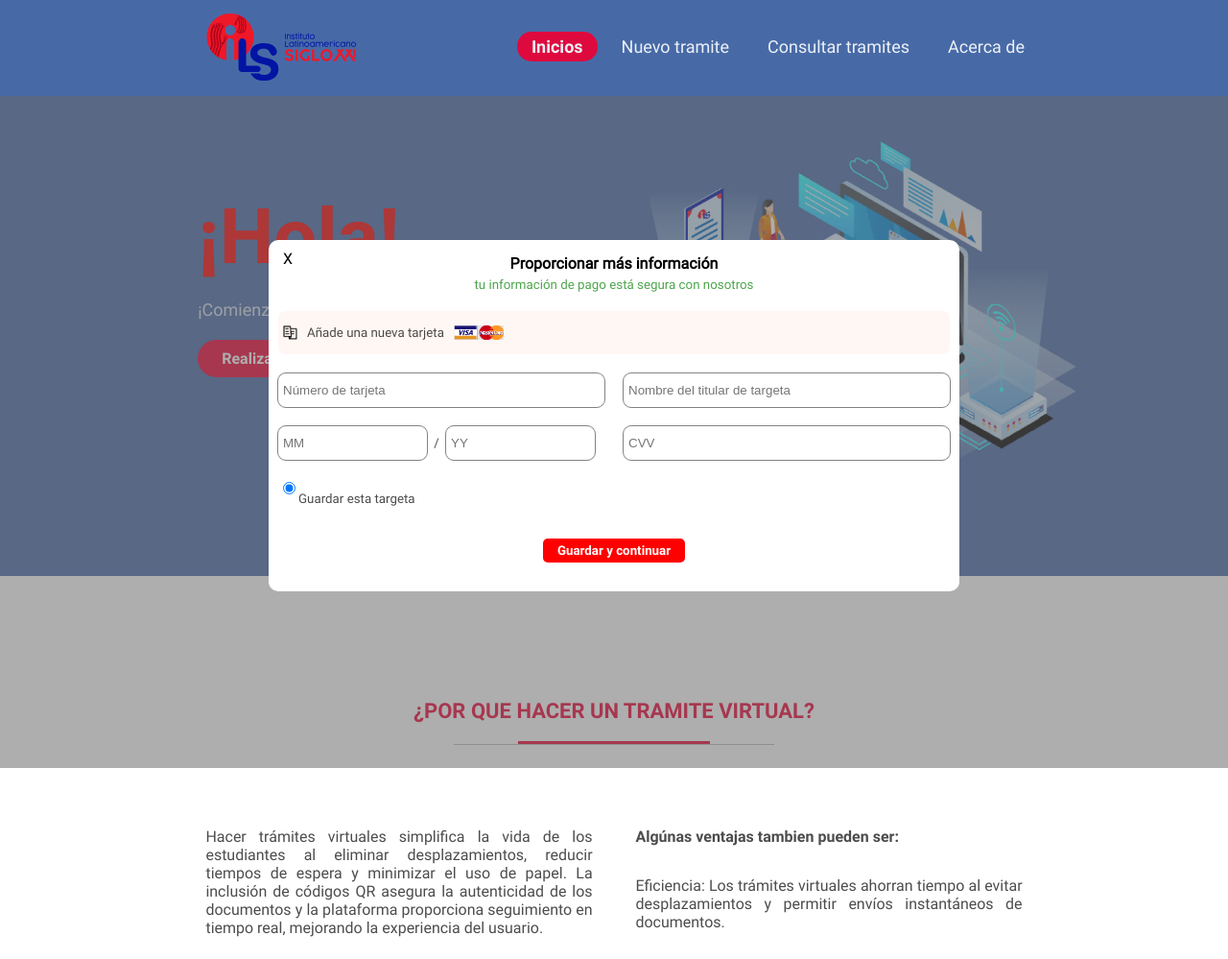
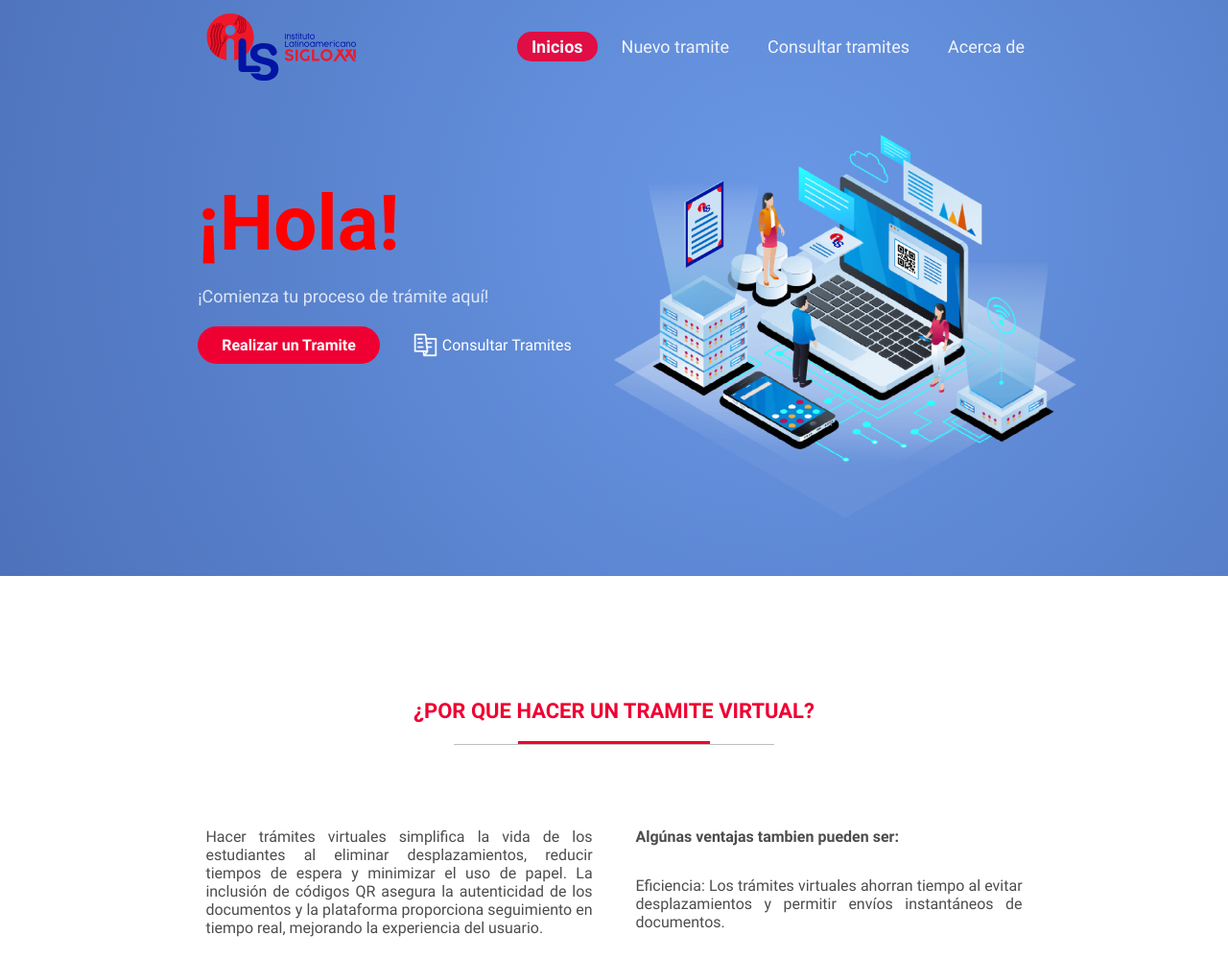
Before and after one commit to RTzm4d48/FUT_CTR-B_v5, a Django app: page / in a window 1280 px wide. Shown: the top 999 px of the page at 96% size. Run offline with Django 4.2, Linux system fonts and the light colour scheme; some libraries are stand-ins or nearby versions.

Commit message:
style.index: add gradient colors and animations

```diff
--- a/myapp/templates/index.html
+++ b/myapp/templates/index.html
@@ -28,11 +28,16 @@
     .content_h{
         position: relative;
         width: 100%;
-        height: 500px;
+        height: calc(500px + 100px);
         color: black;
         display: flex;
-        background: #476aa7;
+        flex-direction: column;
+        background: rgb(89, 134, 212);
         margin: auto;
+        background: radial-gradient(circle at center, #6a98e6, #3c5ca1);
+        background-position: left 200px center;
+        background-size: 1000px 1000px; /* Tamaño inicial */
+        animation: gradientAnimation 6s linear infinite;
     }
     .subcontent {
         width: 70%;
@@ -171,11 +176,14 @@
         cursor: pointer;
     }
     .more:hover{
-        background: #476aa7;
+        background: rgb(72, 107, 168);
         color: white;
     }
     .line{
         opacity: 0;
+    }
+    .color_nav{
+        background: rgba(72, 107, 168, 0);
     }
     .title_content{
         width: 100%;
@@ -338,9 +346,22 @@
     }
 </style>
 
-
+<!-- -----Una pequeña modificacion para que por temas de navbar---- -->
+<style>
+    .content_definitive{
+        position: relative;
+        top:0px;
+        /* background: orange; */
+    }
+    .relleno{
+        width: 100%;
+        height: 100px;
+        /* background: goldenrod; */
+    }
+</style>
 <section>
 <div class="content_h">
+    <div class="relleno"></div>
     <div class="subcontent dynamic">
         <div class="subcont2">
             <div class="subcont3">
@@ -428,18 +449,48 @@
         const dynamic2 = document.querySelector(".dynamic2");
         const dynamic3 = document.querySelector(".dynamic3");
         const line = document.querySelector(".line");
+        const color_nav = document.querySelector(".color_nav");
 
         window.addEventListener("scroll", function () {
             // Calcula la opacidad en función de la posición de desplazamiento
             const scrollPosition = window.scrollY;
-            const maxOpacityScroll = 300; // Ajusta este valor según tu preferencia
+            const maxOpacityScroll = 300; // Ajusta este valor según nuestra preferencia
 
             // Ajusta la opacidad en función de la posición de desplazamiento
-            const opacity = (scrollPosition / maxOpacityScroll);
+            const progress = (scrollPosition / maxOpacityScroll);
 
-            // Asegura que la opacidad no sea menor que 0
-            line.style.opacity = opacity > 1 ? 1 : opacity;
+            //-------------------------------------------Color
+            // Define los colores inicial y final
+            const initialColor = "rgba(89, 134, 212, 0)"; // Color inicial con opacidad 0
+            const finalColor = "rgba(89, 134, 212, 0.999)";   // Color final con opacidad 1
+
+            const intermediateColor = interpolateColors(initialColor, finalColor, progress);
+
+            // Establece el color de fondo y la opacidad del elemento color_nav
+
+            //--------------------------------------------/Color
+
+            // Aignamos lo calculado a las clases
+            line.style.opacity = progress > 1 ? 1 : progress;
+            color_nav.style.backgroundColor = intermediateColor;
         });
+
+        // Función para interpolar entre dos colores RGBA
+        function interpolateColors(color1, color2, progress) {
+            const rgba1 = color1.substring(5, color1.length - 1).split(', ');
+            const rgba2 = color2.substring(5, color2.length - 1).split(', ');
+
+            const interpolatedRGBA = [];
+            for (let i = 0; i < 4; i++) {
+                interpolatedRGBA[i] = Math.round(
+                parseFloat(rgba1[i]) + progress * (parseFloat(rgba2[i]) - parseFloat(rgba1[i]))
+                );
+            }
+            // Interpolación del canal alfa
+            interpolatedRGBA[3] = parseFloat(rgba1[3]) + progress * (parseFloat(rgba2[3]) - parseFloat(rgba1[3]));
+
+            return `rgba(${interpolatedRGBA.join(', ')})`;
+        }
         // ----------------------------
         function checkScroll() {
             const windowHeight = window.innerHeight;
--- a/myapp/templates/layouts/base.html
+++ b/myapp/templates/layouts/base.html
@@ -34,15 +34,38 @@ body{
     padding: 0px;
     margin: 0px;
 }
+@keyframes gradientAnimation {
+  0% {
+    background-size: 2000px 2000px; /* Tamaño inicial */
+    background-position: 50% 50%;
+  }
+  30% {
+    background-size: 3000px 1000px;
+    background-position: 0% 70%;
+  }
+  70% {
+    background-size: 3000px 1000px;
+    background-position: 10% 70%;
+  }
+  100% {
+    background-size: 2000px 2000px;/* Tamaño final */
+    background-position: 50% 50%;
+  }
+}
 .mynavbar{
     width: 100%;
     height: 100px;
     display: block;
     background: #476aa7;
+    background: radial-gradient(circle at center, #608dda, #3c5ca1);
+    background-position: left 200px center;
+    background-size: 1000px 1000px; /* Tamaño inicial */
+    animation: gradientAnimation 6s linear infinite;
 }
 .content_definitive{
   position: relative;
-  top: 100px;
+  top:100px;
+  /* background: orange; */
 }
 .mynavbar2{
     width: 70%;
@@ -105,7 +128,7 @@ body{
 </style>
 <body>
 
-    <div class="mynavbar" style="position: fixed; z-index: 4;top: 0px;">
+    <div class="mynavbar color_nav" style="position: fixed; z-index: 4;top: 0px;">
       <nav class="mynavbar2">
         <a class="logo_ils" href="/">
           <!--logo-->
@@ -320,7 +343,7 @@ body{
         font-family: 'myfont_robot_bold';
       }
     </style>
-    <div id="pop_windows" class="pop_up_window_content">
+    <div id="pop_windows" class="pop_up_window_content ocultar">
       <div id="pop_windows_1" class="pop_up_window ocultar">
         <div onclick="close_pop_up()" class="close" style="right: 15px;">X</div>
         <div class="area_title">
```
